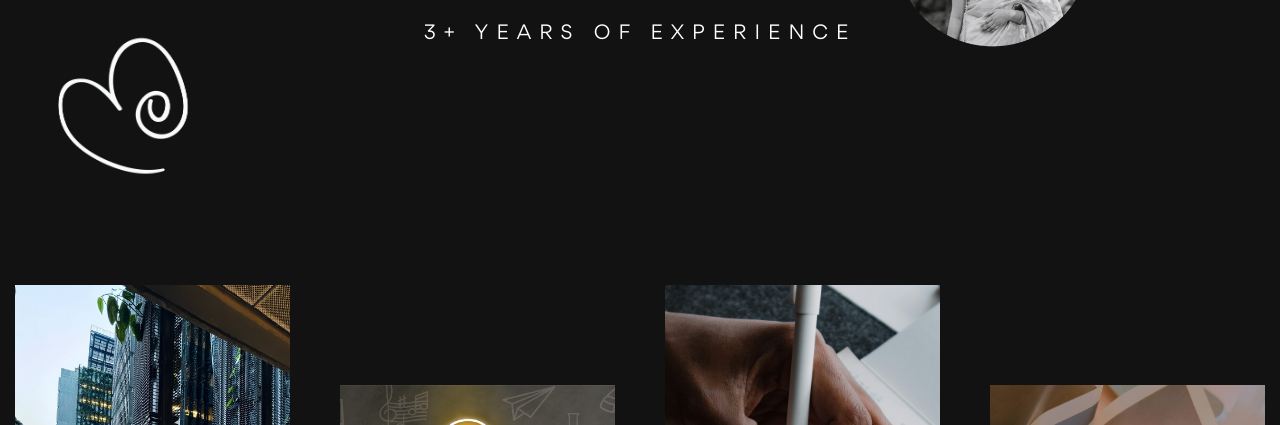
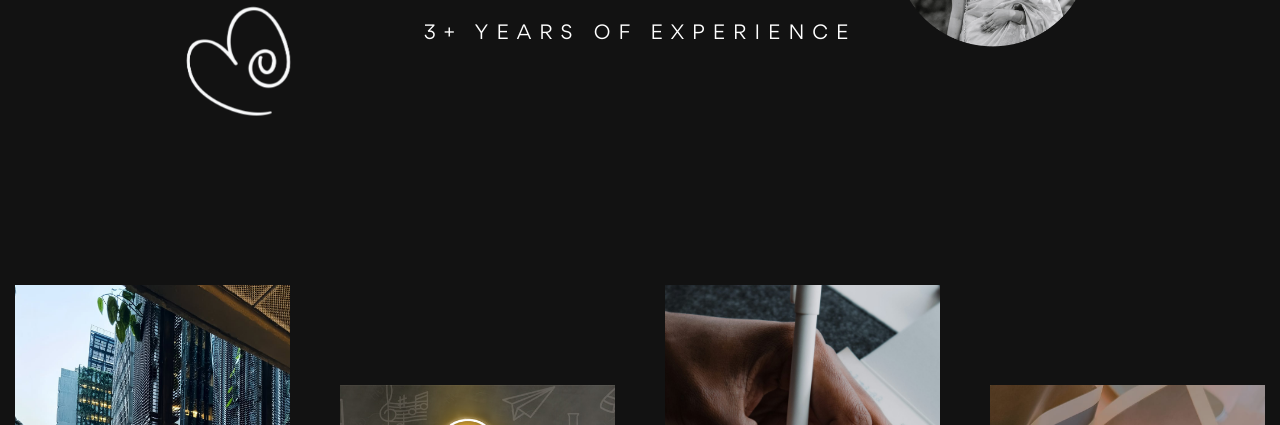
Before and after one commit to Tahmeed-Ferdous/Personal-Portfolio-Sample-1, a plain HTML site: page index.html in a window 1280 px wide. Shown: the part 326-751 px from the top of the page. Drawn offline with Linux system fonts and the light colour scheme.

Commit message:
Update index.html

```diff
--- a/index.html
+++ b/index.html
@@ -162,10 +162,10 @@
             <p class="hero-text">3+ Years Of Experience</p>
 
           </div>
-
+        <img src="./images/element.png" width="200" height="300" alt="" class="shape">
         </div>
 
-        <img src="./images/element.png" width="250" height="489" alt="" class="shape">
+
 
       </section>
 
```
